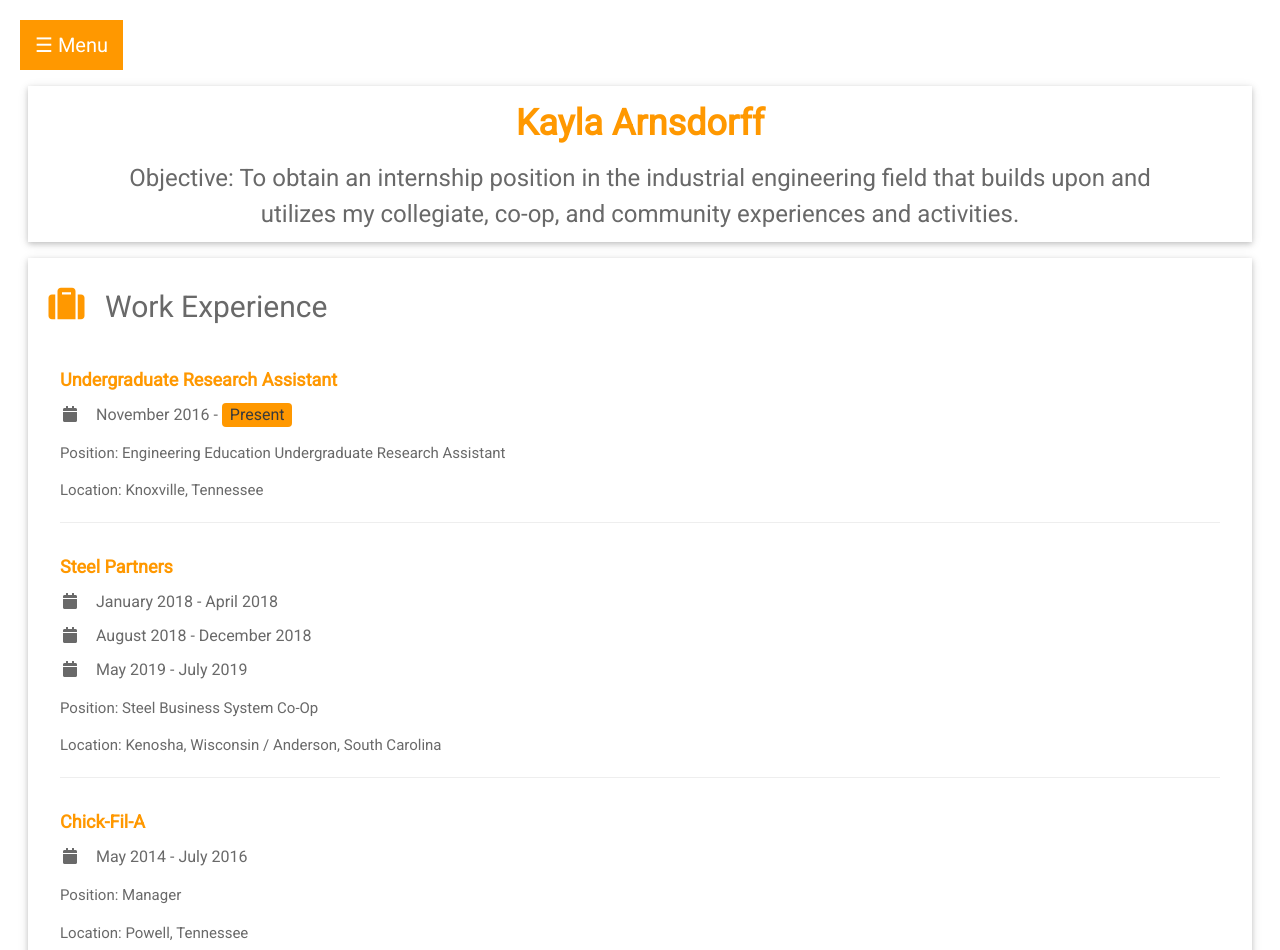
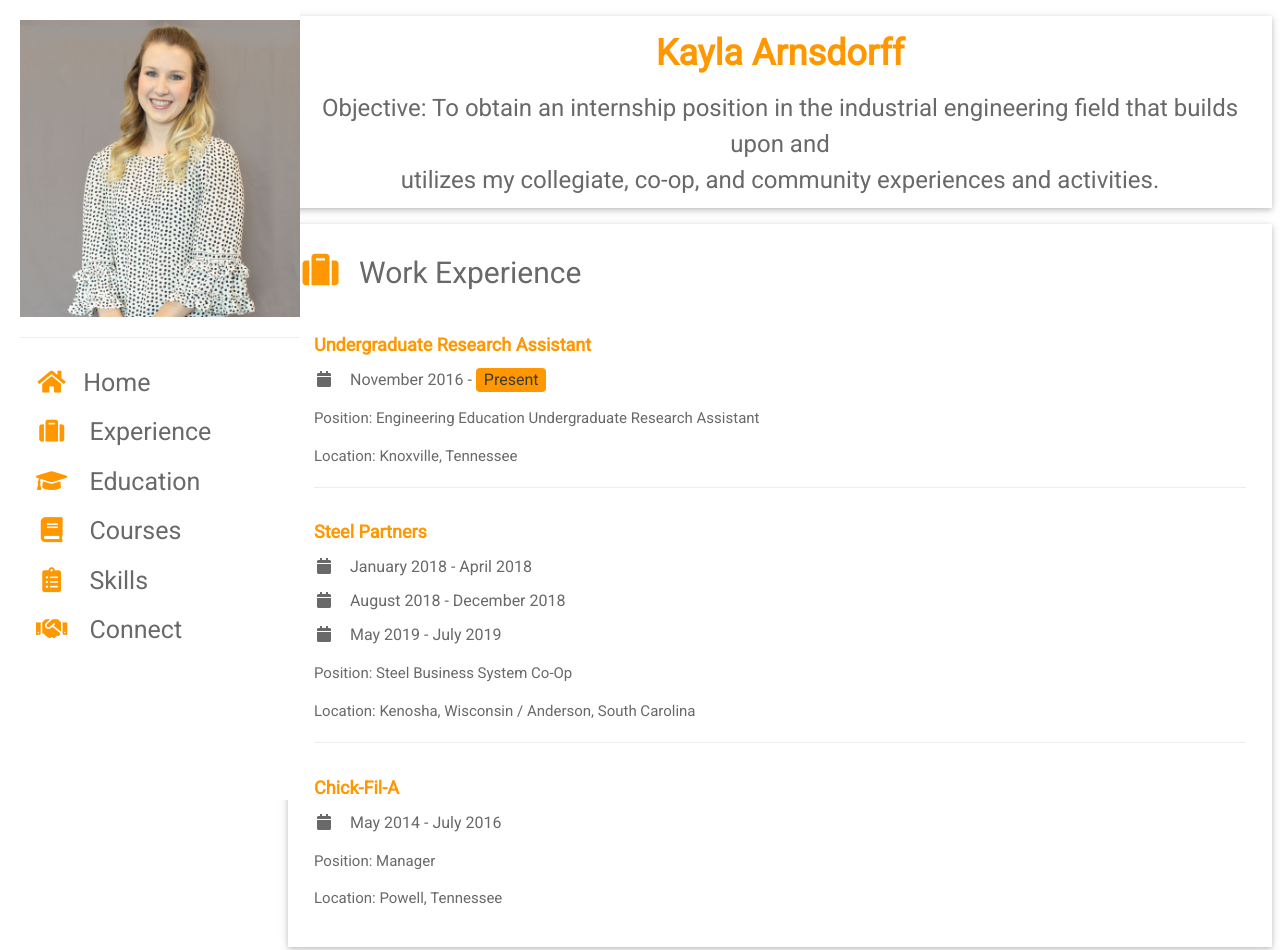
Before and after one commit to karnsdor/KaylaArnsdorff, a plain HTML site: page index.html in a window 1280 px wide. Shown: the top 950 px of the page. Drawn offline with nearby package versions, Linux system fonts and the light colour scheme.

Commit message:
Add files via upload

```diff
--- a/index.html
+++ b/index.html
@@ -11,67 +11,44 @@
       integrity='sha384-lZN37f5QGtY3VHgisS14W3ExzMWZxybE1SJSEsQp9S+oqd12jhcu+A56Ebc1zFSJ'
       crossorigin='anonymous'>
 <style>
-    html, body, h1, h2, h3, h4, h5, h6, p {
-        font-family: "Roboto", sans-serif; color: dimgray
-    }
-
-/* Side Bar */
-.sidebar {
-  height: 100%;
-  width: 0;
-  position: fixed;
-  z-index: 1;
-  top: 0;
-  left: 0;
-  background-color: white;
-  overflow-x: hidden;
-  transition: 0.5s;
-  padding-top: 60px;
+html, body, h1, h2, h3, h4, h5, h6, p {
+    font-family: "Roboto", sans-serif; color: dimgray
 }
 
-.sidebar a {
-  padding: 8px 8px 8px 32px;
+/* The sidebar menu */
+.sidenav {
+  height: 100%; /* Full-height: remove this if you want "auto" height */
+  width: 280px; /* Set the width of the sidebar */
+  position: fixed; /* Fixed Sidebar (stay in place on scroll) */
+  z-index: 1; /* Stay on top */
+  top: 0; /* Stay at the top */
+  left: 20px;
+  background-color: white; /* Color */
+  overflow-x: hidden; /* Disable horizontal scroll */
+  padding-top: 20px;
+}
+/* The navigation menu links */
+.sidenav a {
+  padding: 6px 8px 6px 16px;
   text-decoration: none;
+  text-align:left;
   font-size: 25px;
-  color: dimgray;
+  color: dimgrey;
   display: block;
-  transition: 0.3s;
 }
-
-.sidebar a:hover {
+/* When you mouse over the navigation links, change their color */
+.sidenav a:hover {
   color: #ff9800;
 }
-
-.sidebar .closebtn {
-  position: absolute;
-  top: 0;
-  right: 25px;
-  font-size: 36px;
-  margin-left: 50px;
+/* Style page content */
+.main {
+  margin-left: 280px; /* Same as the width of the sidebar */
+  padding: 0px 10px;
 }
-
-.openbtn {
-  font-size: 20px;
-  cursor: pointer;
-  background-color: #ff9800;
-  color: white;
-  padding: 10px 15px;
-  border: none;
-}
-
-.openbtn:hover {
-  background-color: #ff9800;
-}
-
-#main {
-  transition: margin-left .5s; /* If you want a transition effect */
-  padding: 20px;
-}
-
-/* On smaller screens, where height is less than 450px, change the style of the sidenav (less padding and a smaller font size) */
+/* On smaller screens, where height is less than 450px, change the style of the sidebar (less padding and a smaller font size) */
 @media screen and (max-height: 450px) {
-  .sidebar {padding-top: 15px;}
-  .sidebar a {font-size: 18px;}
+  .sidenav {padding-top: 15px;}
+  .sidenav a {font-size: 18px;}
 }
 
 /* Dots in Skills Section */
@@ -82,7 +59,7 @@
   border-radius: 50%;
   display: inline-block;
 }
-
+/* Grey dots */
 .dotg {
   height: 14px;
   width: 14px;
@@ -90,7 +67,7 @@
   border-radius: 50%;
   display: inline-block;
 }
-
+/* White Dots */
 .dotw {
   height: 14px;
   width: 14px;
@@ -98,21 +75,14 @@
   border-radius: 50%;
   display: inline-block;
 }
-
-/* Sticky button */
-div.sticky {
-  position: -webkit-sticky;
-  position: sticky;
-  top: 6px;
-}
-
 </style>
 </head>
 <body>
 
 <!-- Side Bar -->
-<div id="mySidebar" class="sidebar">
-    <a href="javascript:void(0)" class="closebtn" onclick="closeNav()">×</a>
+<div class="sidenav">
+    <div class="w3-display-container">
+        <img src="ArnsdorffPhoto.JPG" style="width:100%" alt="Avatar"> <hr>
     <a href="#home"> <i class="fas fa-home fa-fw w3-margin-right w3-text-orange"></i>Home</a>
     <a href="#experience"> <i class="fa fa-suitcase fa-fw w3-margin-right w3-text-orange"></i> Experience</a>
     <a href="#education"> <i class="fas fa-graduation-cap fa-fw w3-margin-right w3-text-orange"></i> Education</a>
@@ -120,23 +90,7 @@ div.sticky {
     <a href="#skills"> <i class="fas fa-clipboard-list fa-fw w3-margin-right w3 w3-text-orange"></i> Skills</a>
     <a href="#connect"> <i class="fas fa-handshake fa-fw w3-margin-right w3-text-orange"></i> Connect</a>
 </div>
-
-<div id="main">
-    <div class="sticky">
-        <button class="openbtn" onclick="openNav()">&#9776; Menu</button>
-    </div>
-
-<script>
-    function openNav() {
-    document.getElementById("mySidebar").style.width = "250px";
-    document.getElementById("main").style.marginLeft = "250px";
-    }
-
-    function closeNav() {
-    document.getElementById("mySidebar").style.width = "0";
-    document.getElementById("main").style.marginLeft= "0";
-    }
-</script>
+</div>
 
 <!-- Page Container -->
 <div class="w3-content w3-margin-top" style="max-width:1400px;">
```
